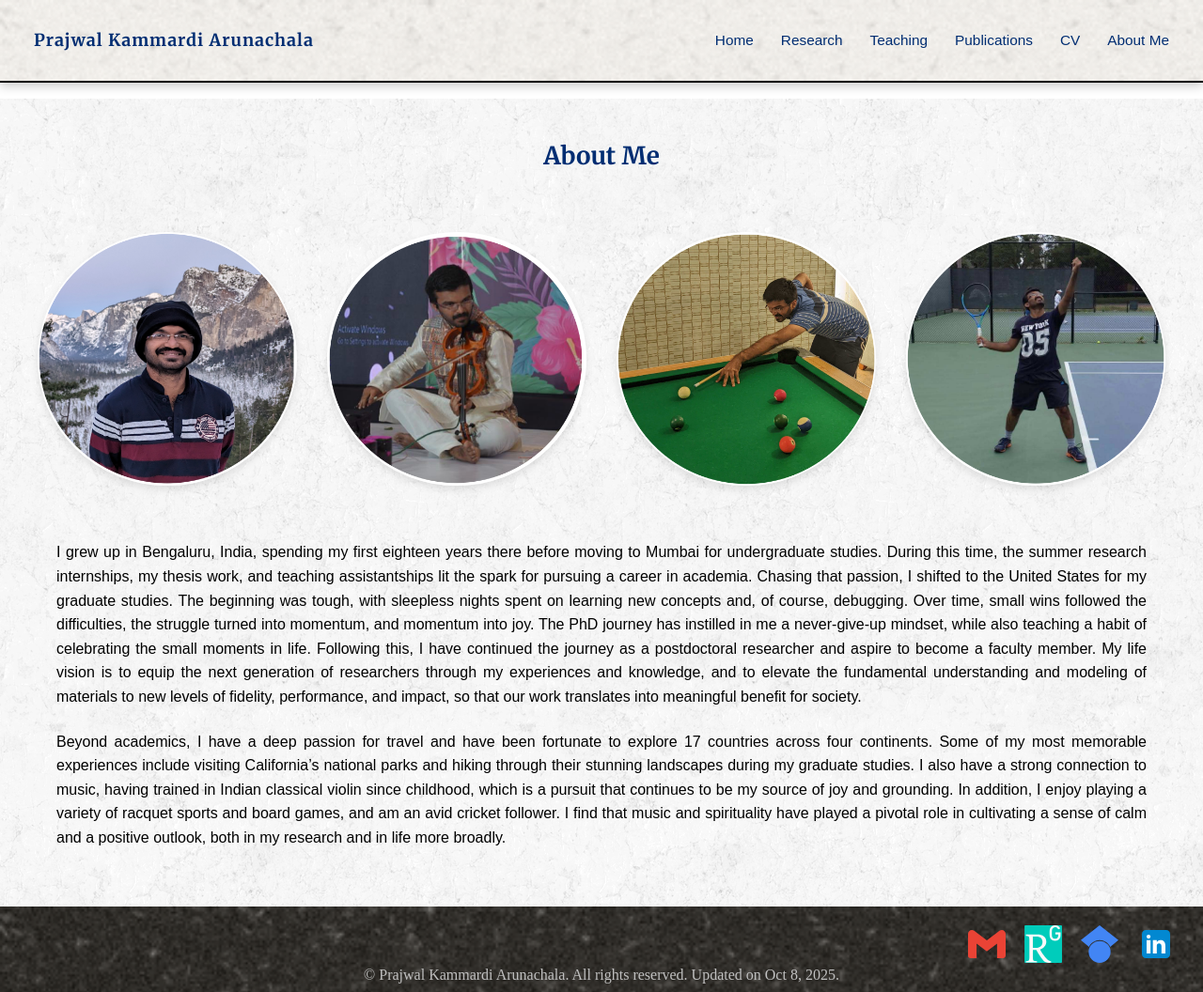
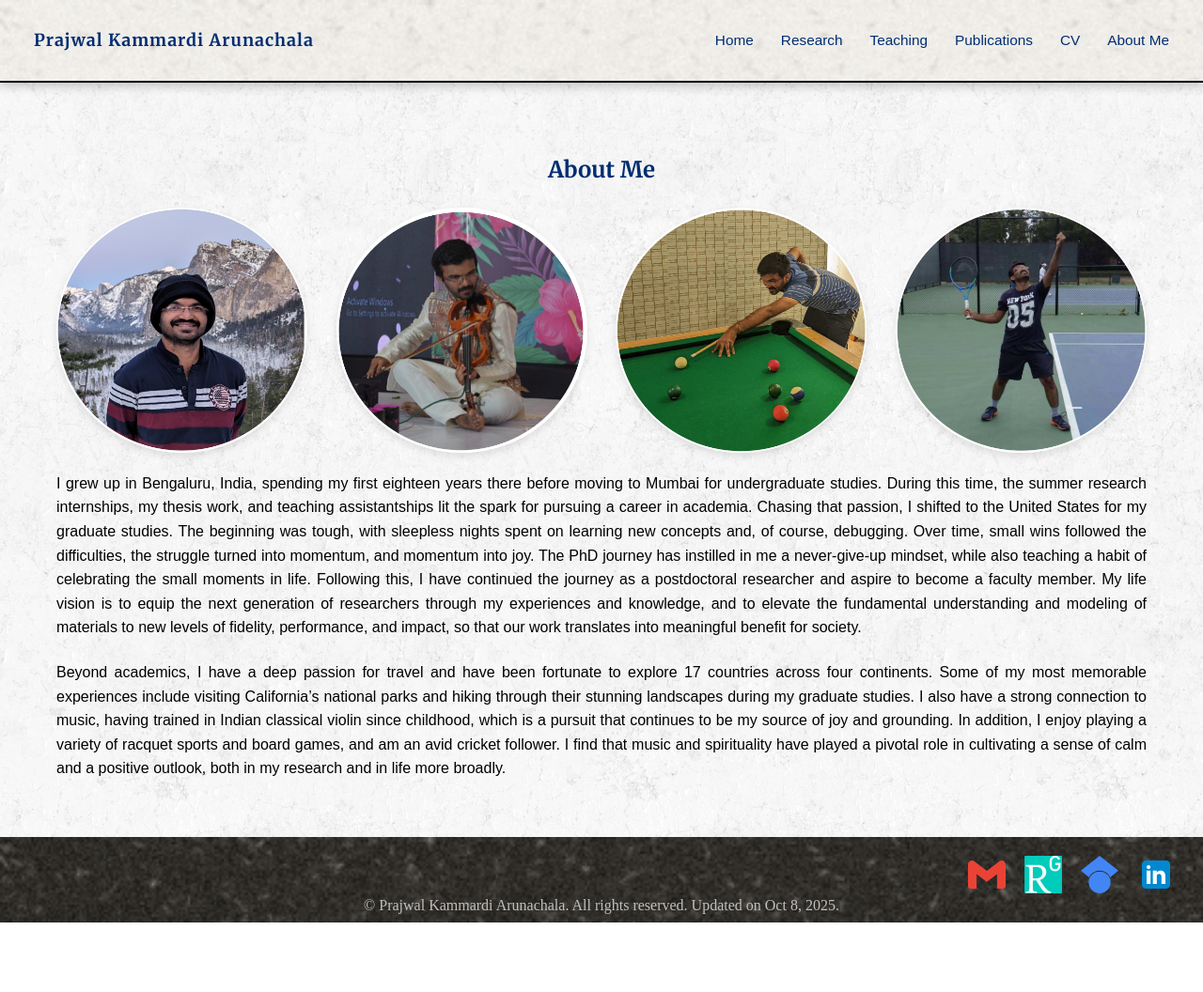
Before and after one commit to prajwalka/prajwalka.github.io, a Jekyll site: the page built from about.md, in a window 1280 px wide and 1056 px high. Shown: the whole window at 94% size. Built offline with Jekyll 4.4.1, drawn with Linux system fonts in a browser that asks for light colours; some web fonts are replaced.

```diff
--- a/about.md
+++ b/about.md
@@ -3,16 +3,17 @@
 title: "About Me"
 permalink: /about/
 ---
-<h1> About Me </h1>
+<div class="about-me">
 
-<div class="image-row">
-  <img src="/Photos/MyPhoto1.png" alt="Photo 1">
-  <img src="/Photos/MyPhoto2.png" alt="Photo 2">
-  <img src="/Photos/MyPhoto3.png" alt="Photo 3">
-  <img src="/Photos/MyPhoto4.png" alt="Photo 4">
-</div>
+  <h2> About Me </h2>
 
-<div class="about-me">
+  <div class="image-row">
+    <img src="/Photos/MyPhoto1.png" alt="Photo 1">
+    <img src="/Photos/MyPhoto2.png" alt="Photo 2">
+    <img src="/Photos/MyPhoto3.png" alt="Photo 3">
+    <img src="/Photos/MyPhoto4.png" alt="Photo 4">
+  </div>
+
   <p>
     I grew up in Bengaluru, India, spending my first eighteen years there before moving to Mumbai for undergraduate studies. During this time, the summer research internships, my thesis work, and teaching assistantships lit the spark for pursuing a career in academia. Chasing that passion, I shifted to the United States for my graduate studies. The beginning was tough, with sleepless nights spent on learning new concepts and, of course, debugging. Over time, small wins followed the difficulties, the struggle turned into momentum, and momentum into joy. The PhD journey has instilled in me a never-give-up mindset, while also teaching a habit of celebrating the small moments in life. Following this, I have continued the journey as a postdoctoral researcher and aspire to become a faculty member. My life vision is to equip the next generation of researchers through my experiences and knowledge, and to elevate the fundamental understanding and modeling of materials to new levels of fidelity, performance, and impact, so that our work translates into meaningful benefit for society.
   </p>
--- a/assets/style.css
+++ b/assets/style.css
@@ -570,6 +570,11 @@
 }
 
 /* About Me formatting */
+.about-me h2 {
+  color: var(--heading-color, #002D72);
+  margin-top: clamp(36px, 1.2vw, 60px);
+}
+
 .image-row {
   display: flex;
   justify-content: space-between;
```
